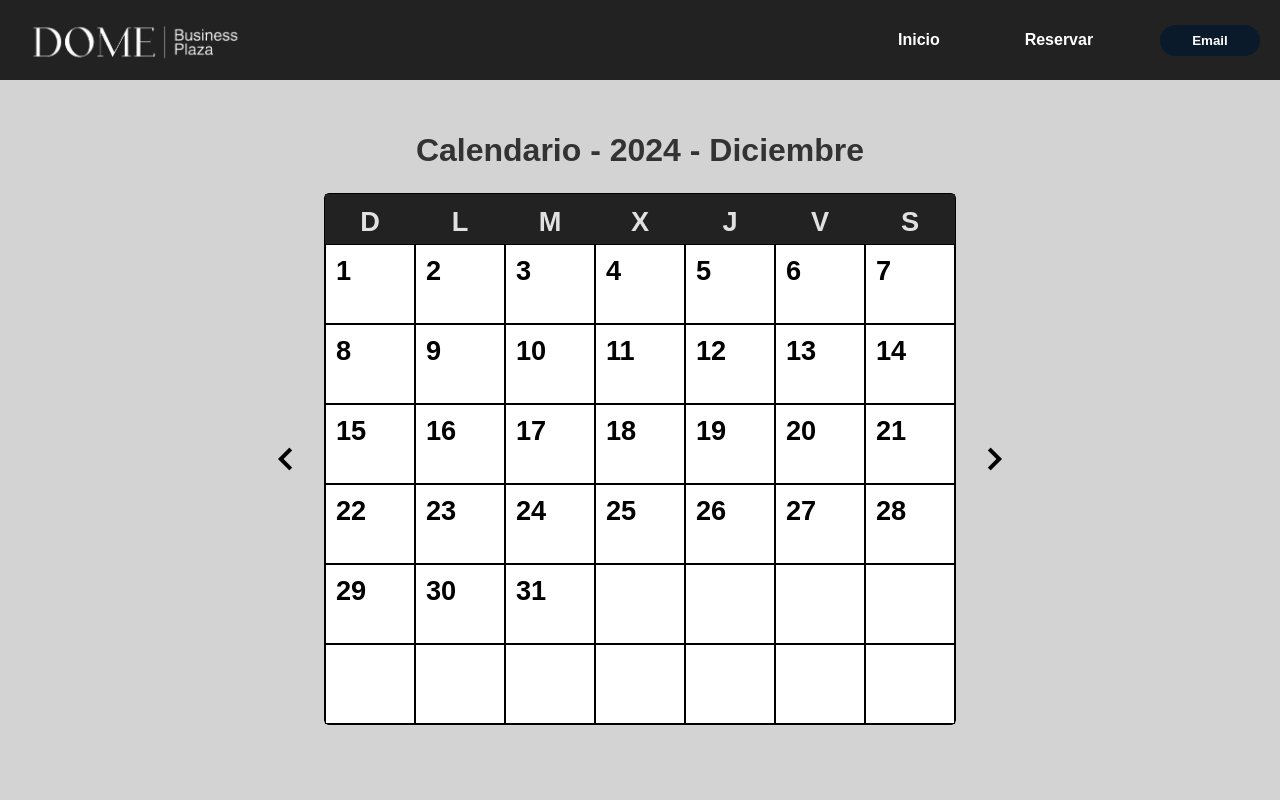
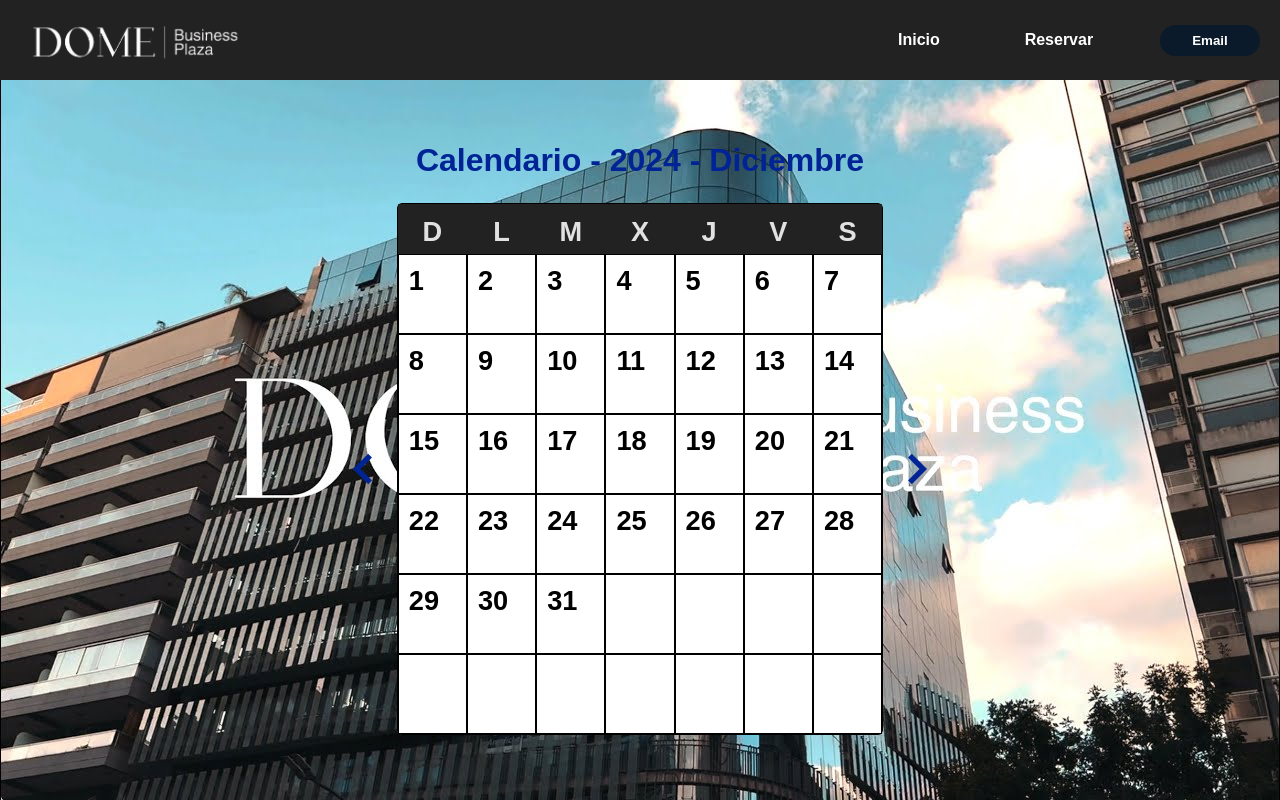
Before and after one commit to GMEsparragoza/sistema-reservas, a Next.js app: page /reservations in a window 1280 px wide. Built offline with nearby package versions, Linux system fonts and the light colour scheme; no server answers; the database is empty.

Commit message:
Producto Final v1

```diff
--- a/app/page.jsx
+++ b/app/page.jsx
@@ -12,7 +12,11 @@ export default function page() {
             <div className="welcomeImg">
                 <div className="welcome"></div>
             </div>
-            <Reservations/>
+            <div className="parentContainer">
+                <div className="containerMain">
+                    <Reservations />
+                </div>
+            </div>
         </>
     )
 }
--- a/app/reservations/page.jsx
+++ b/app/reservations/page.jsx
@@ -8,7 +8,9 @@ export default function Reservations(){
 
   return (
     <>
-      <Calendar/>
+      <div className="bodyCalendar">
+        <Calendar/>
+      </div>
     </>
   )
 }
--- a/app/reservations/styles.css
+++ b/app/reservations/styles.css
@@ -2,5 +2,13 @@
     font-size: 2rem;
     text-align: center;
     margin: 6.5vh auto 3vh auto;
-    color: #333;
+    color: #002396;
 }
+
+
+.bodyCalendar{
+    background-image: url("/DBPimg.jpg");
+    background-size: cover;
+    background-repeat: no-repeat; /* No se repite */
+    height: 90vh;
+}
--- a/components/calendar/calendar.css
+++ b/components/calendar/calendar.css
@@ -1,9 +1,18 @@
+
+
 .calendarContainer {
     width: 60%; /* Mantener el tamaño inicial */
     margin: auto;
     display: flex;
     align-items: center;
     justify-content: space-around;
+}
+
+.calendarMain{
+    border-radius: 15px;
+    width: 80%;
+    margin: 0 auto;
+    padding: 10px 0 40px 0;
 }
 
 .calendar {
@@ -44,14 +53,14 @@
 }
 
 .arrow {
-    font-size: 3rem;
+    font-size: 4rem;
     border-radius: 50%;
+    color: #002396;
 }
 
 .arrow:hover {
     cursor: pointer;
     transform: scale(1.1);
-    color: lightgray;
     background-color: #222;
 }
 
@@ -89,6 +98,8 @@
         width: 80%; /* Ajustar contenedor */
     }
 
+    .calendarMain
+
     .calendar {
         max-width: 500px; /* Reducir tamaño máximo del calendario */
     }
@@ -101,12 +112,21 @@
     .arrow {
         font-size: 2.5rem; /* Reducir tamaño de flechas */
     }
+
+    .arrow:hover {
+        cursor: pointer;
+        transform: scale(1.0);
+    }
 }
 
 /* Ajustes para dispositivos pequeños */
 @media (max-width: 480px) {
     .calendarContainer {
         width: 95%; /* Hacer que el contenedor ocupe casi todo el ancho */
+    }
+
+    .calendarMain{
+        width: 95%;
     }
 
     .calendar {
@@ -126,4 +146,8 @@
     .arrow {
         font-size: 2rem; /* Reducir tamaño de flechas */
     }
+
+    .arrow:hover {
+        transform: scale(1.0);
+    }
 }
--- a/components/calendar/calendar.jsx
+++ b/components/calendar/calendar.jsx
@@ -71,9 +71,8 @@ export default function Calendar() {
 
   return (
     <>
+      <div className="calendarMain">
         <h1 className="calendarTitle">Calendario - {yearShowed} - {(new Date(yearShowed, monthShowed - 1, 1)).toLocaleDateString("es-ES", { month: "long" }).charAt(0).toUpperCase() + (new Date(yearShowed, monthShowed - 1, 1)).toLocaleDateString("es-ES", { month: "long" }).slice(1)}</h1>
-
-
         <div className="calendarContainer">
           <i className="bx bx-chevron-left arrow" onClick={() => HandleMonthChange(false)}></i>
           <ul className='calendar' key="calendar">
@@ -88,6 +87,7 @@ export default function Calendar() {
           </ul>
           <i className="bx bx-chevron-right arrow" onClick={() => HandleMonthChange(true)}></i>
         </div>
+      </div>
     </>
   )
 }
```
Also changed, not shown: app/reservations/[date]/components/reservationByDate.jsx (+4 -3 lines), app/reservations/[date]/components/send-email.js (+33 -5 lines). Lines whose indentation alone changed are shown as unchanged.
